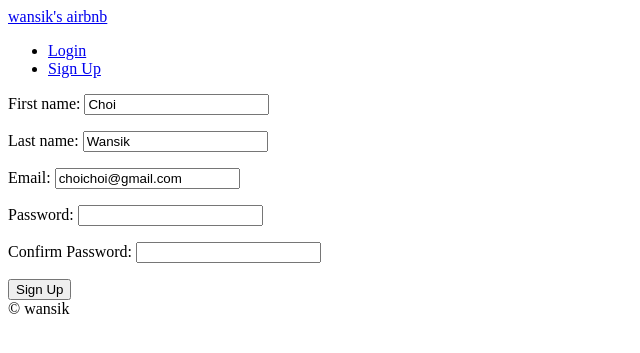
After one commit to wansook0316/airbnb-clone-second, a Django app: page /users/signup in a window 1280 px wide. The commit adds this page. Shown: the top 353 px of the page, without its empty margins (0-640 px from the left). Run offline with Django 3.2, Linux system fonts and the light colour scheme.

Commit message:
using form class

```diff
--- a/templates/partials/nav.html
+++ b/templates/partials/nav.html
@@ -4,5 +4,13 @@
 
 
 <ul>
-    <a href="{% url "users:login" %}">Login</a>
+
+    {% if user.is_authenticated %}
+        <li><a href="{% url "users:logout" %}">Logout</a></li>
+    {% else %}
+        <li><a href="{% url "users:login" %}">Login</a></li>
+        <li><a href="{% url "users:signup" %}">Sign Up</a></li>
+    {% endif %}
+
+
 </ul>
--- /dev/null
+++ b/templates/users/signup.html
@@ -0,0 +1,22 @@
+{% extends "base.html" %}
+
+{% block page_title %}
+    Sign Up
+{% endblock page_title %}
+
+{% block search-bar %}
+
+{% endblock search-bar %}
+
+{% block content %}
+
+
+    <form method="POST" action="{% url "users:signup" %}">
+        {% csrf_token %}
+        {{form.as_p}}
+
+        <button>Sign Up</button>
+    </form>
+
+
+{% endblock content %}
--- a/users/forms.py
+++ b/users/forms.py
@@ -1,28 +1,58 @@
 from django import forms
 from . import models
+
 
 class LoginForm(forms.Form):
 
     email = forms.EmailField()
     password = forms.CharField(widget=forms.PasswordInput)
 
-    def clean_email(self):
-        email = self.cleaned_data.get["email"]
+    def clean(self):
+        email = self.cleaned_data.get("email")
+        password = self.cleaned_data.get("password")
 
         try:
-            models.User.objects.get(username=email)
-            return email
+            user = models.User.objects.get(email=email)
+            if user.check_password(password):
+                return self.cleaned_data
+            else:
+                self.add_error("password", forms.ValidationError("Password is wrong"))
+
         except models.User.DoesNotExist:
-            raise forms.ValidationError("User does not exist")
+            self.add_error("email", forms.ValidationError("User does not exist"))
 
 
-    def clean_password(self):
-        email = self.cleaned_data.get["email"]
-        password = self.cleaned_data.get["password"]
+class SignUpForm(forms.Form):
+    first_name = forms.CharField(max_length=80)
+    last_name = forms.CharField(max_length=80)
+    email = forms.EmailField()
+    password = forms.CharField(widget=forms.PasswordInput)
+    password1 = forms.CharField(widget=forms.PasswordInput, label="Confirm Password")
 
+    def clean_email(self):
+        email = self.cleaned_data.get("email")
         try:
-            user = models.User.objects.get(username=email)
-            if user.check_password(password):
-                return password
-            else:
-                raise forms.ValidationError("Password is wrong")
+            models.User.objects.get(email=email)
+            raise forms.ValidationError("User already exist with that email")
+        except models.User.DoesNotExist:
+            return email
+
+    def clean_password1(self):
+        password = self.cleaned_data.get("password")
+        password1 = self.cleaned_data.get("password1")
+
+        if password != password1:
+            raise forms.ValidationError("Password confirmation does not match")
+        else:
+            return password
+
+    def save(self):
+        first_name = self.cleaned_data.get("first_name")
+        last_name = self.cleaned_data.get("last_name")
+        email = self.cleaned_data.get("email")
+        password = self.cleaned_data.get("password")
+
+        user = models.User.objects.create_user(email, email, password)
+        user.first_name = first_name
+        user.last_name = last_name
+        user.save()
--- a/users/urls.py
+++ b/users/urls.py
@@ -5,4 +5,6 @@
 
 urlpatterns = [
     path("login", views.LoginView.as_view(), name="login"),
+    path("logout", views.log_out, name="logout"),
+    path("signup", views.SignUpView.as_view(), name="signup"),
 ]
--- a/users/views.py
+++ b/users/views.py
@@ -1,10 +1,27 @@
 from django.views import View
-from django.shortcuts import render
+from django.views.generic import FormView
+from django.shortcuts import render, redirect, reverse
+from django.urls import reverse_lazy
+from django.contrib.auth import authenticate, login, logout
 from . import forms
 
 
-class LoginView(View):
-    def get(self, request):
+class LoginView(FormView):
+
+    template_name = "users/login.html"
+    form_class = forms.LoginForm
+    success_url = reverse_lazy("core:home")
+
+    def form_valid(self, form):
+        email = form.cleaned_data.get("email")
+        password = form.cleaned_data.get("password")
+        user = authenticate(self.request, username=email, password=password)
+        if user is not None:
+            login(self.request, user)
+        return super().form_valid(form)
+
+
+"""     def get(self, request):
         form = forms.LoginForm(initial={"email": "wansook0316@gmail.com"})
         return render(request, "users/login.html", {"form": form})
 
@@ -12,6 +29,35 @@
         form = forms.LoginForm(request.POST)
 
         if form.is_valid():
+            email = form.cleaned_data.get("email")
+            password = form.cleaned_data.get("password")
+            user = authenticate(request, username=email, password=password)
+            if user is not None:
+                login(request, user)
+                return redirect(reverse("core:home"))
+        return render(request, "users/login.html", {"form": form}) """
 
 
-        return render(request, "users/login.html", {"form": form})
+def log_out(request):
+    logout(request)
+    return redirect(reverse("core:home"))
+
+
+class SignUpView(FormView):
+    template_name = "users/signup.html"
+    form_class = forms.SignUpForm
+    success_url = reverse_lazy("core:home")
+    initial = {
+        "first_name": "Choi",
+        "last_name": "Wansik",
+        "email": "choichoi@gmail.com",
+    }
+
+    def form_valid(self, form):
+        form.save()
+        email = form.cleaned_data.get("email")
+        password = form.cleaned_data.get("password")
+        user = authenticate(self.request, username=email, password=password)
+        if user is not None:
+            login(self.request, user)
+        return super().form_valid(form)
```
Also changed, not shown: templates/rooms/room_detail.html (+5 -11 lines).
